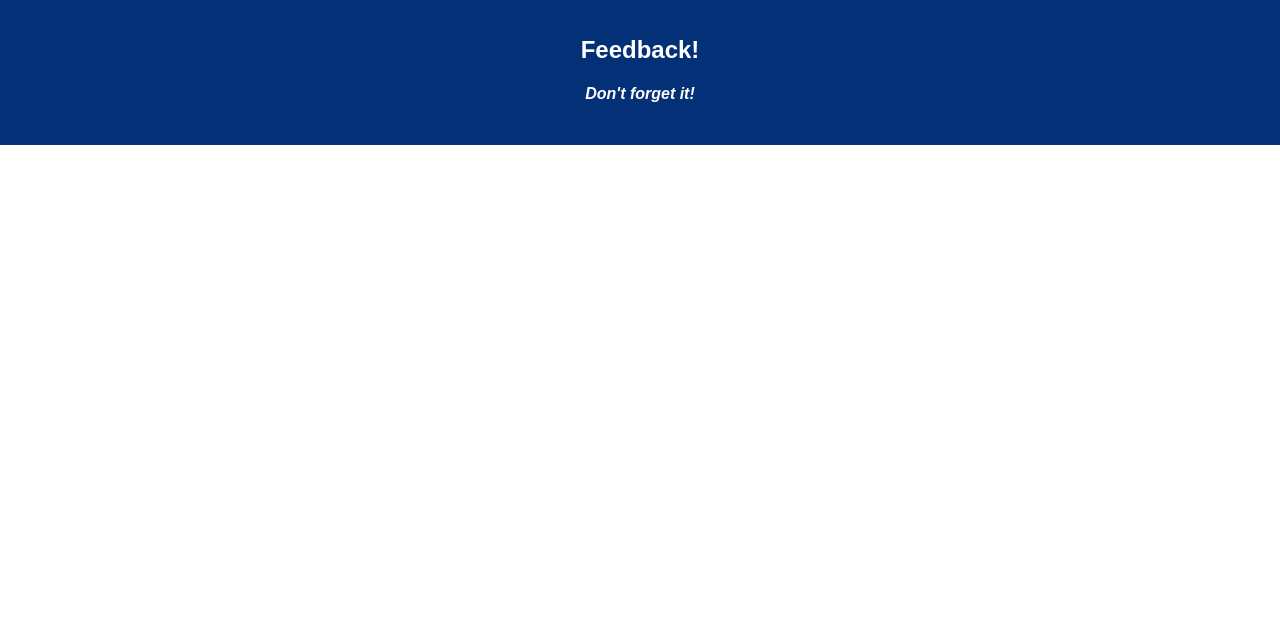
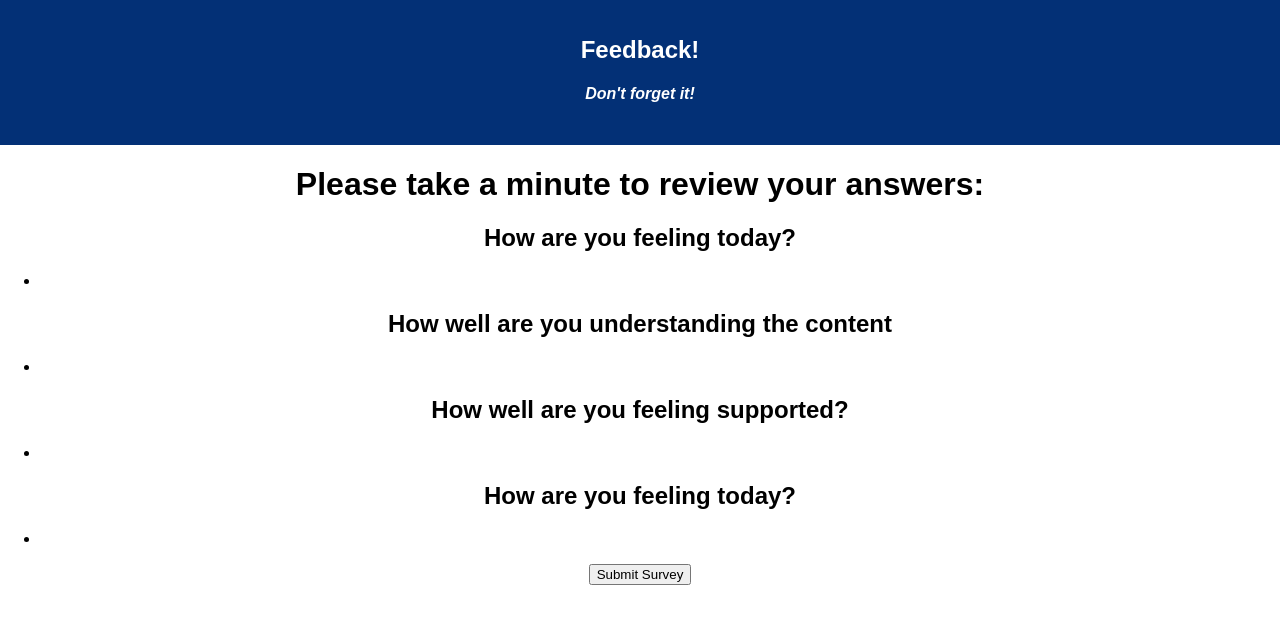
Before and after one commit to rileyww77/redux-feedback-loop, a React (Create React App) app: page /#/review in a window 1280 px wide. Shown: the top 624 px of the page. Built offline with nearby package versions, Linux system fonts and the light colour scheme.

Commit message:
alerts working on each component. successfully showing resposnes on review component

```diff
--- a/src/components/App/App.js
+++ b/src/components/App/App.js
@@ -1,5 +1,4 @@
 import React, { Component } from 'react';
-import axios from 'axios';
 import './App.css';
 import Feelings from '../Feelings/Feelings.jsx';
 import Understanding from '../Understanding/Understanding.jsx';
--- a/src/components/Comments/Comments.jsx
+++ b/src/components/Comments/Comments.jsx
@@ -14,8 +14,12 @@ class Comments extends Component {
     }
 
     sendComments = () => {
+        if (this.state.comments === ''){
+            alert('please fill out form')
+        } else {
         this.props.dispatch({ type: 'COMMENTS', payload: this.state})
         this.props.history.push('/review')
+        }
     }
 
     render() {
--- a/src/components/Feelings/Feelings.jsx
+++ b/src/components/Feelings/Feelings.jsx
@@ -14,8 +14,12 @@ class Feelings extends Component {
     }
 
     sendFeelings = () => {
+        if (this.state.feelings === ''){
+            alert('please fill out form')
+        } else {
         this.props.dispatch({ type: 'FEELINGS', payload: this.state})
         this.props.history.push('/understanding')
+        }
     }
 
     render() {
--- a/src/components/Review/Review.jsx
+++ b/src/components/Review/Review.jsx
@@ -1,14 +1,53 @@
 import React, { Component } from 'react';
 import { connect } from 'react-redux';
+import axios from 'axios';
 
 class Review extends Component {
+
+    handleSubmit = () => {
+
+    }
+
     render() {
         return (
+            <>
             <div>
-
+                <h1>Please take a minute to review your answers:</h1>
             </div>
+            <div>
+                <h2>How are you feeling today?</h2>
+                <ul>
+                    <li>{this.props.reduxState.feelingsReducer.feelings}</li>
+                </ul>
+            </div>
+            <div>
+                <h2>How well are you understanding the content</h2>
+                <ul>
+                    <li>{this.props.reduxState.understandingReducer.understanding}</li>
+                </ul>
+            </div>
+            <div>
+                <h2>How well are you feeling supported?</h2>
+                <ul>
+                    <li>{this.props.reduxState.supportReducer.support}</li>
+                </ul>
+            </div>
+            <div>
+                <h2>How are you feeling today?</h2>
+                <ul>
+                    <li>{this.props.reduxState.commentsReducer.comments}</li>
+                </ul>
+            </div>
+            <button onClick={this.handleSubmit}>Submit Survey</button>
+            </>
         );
     }
 }
 
-export default connect()(Review);
+
+const mapStateToProps = (reduxState) => {
+    return {
+      reduxState
+    }
+  }
+  export default connect(mapStateToProps)(Review);
--- a/src/components/Support/Support.jsx
+++ b/src/components/Support/Support.jsx
@@ -14,8 +14,12 @@ class Support extends Component {
     }
 
     sendSupport = () => {
+        if (this.state.support === ''){
+            alert('please fill out form')
+        } else {
         this.props.dispatch({ type: 'SUPPORT', payload: this.state})
         this.props.history.push('/comments')
+        }
     }
 
     render() {
--- a/src/components/Understanding/Understanding.jsx
+++ b/src/components/Understanding/Understanding.jsx
@@ -14,8 +14,12 @@ class Understanding extends Component {
 
     }
     sendUnderstanding = () => {
+        if (this.state.understanding === ''){
+            alert('please fill out form')
+        } else {
         this.props.dispatch({ type: 'UNDERSTANDING', payload: this.state})
         this.props.history.push('/support')
+        }
     }
 
     render() {
```
